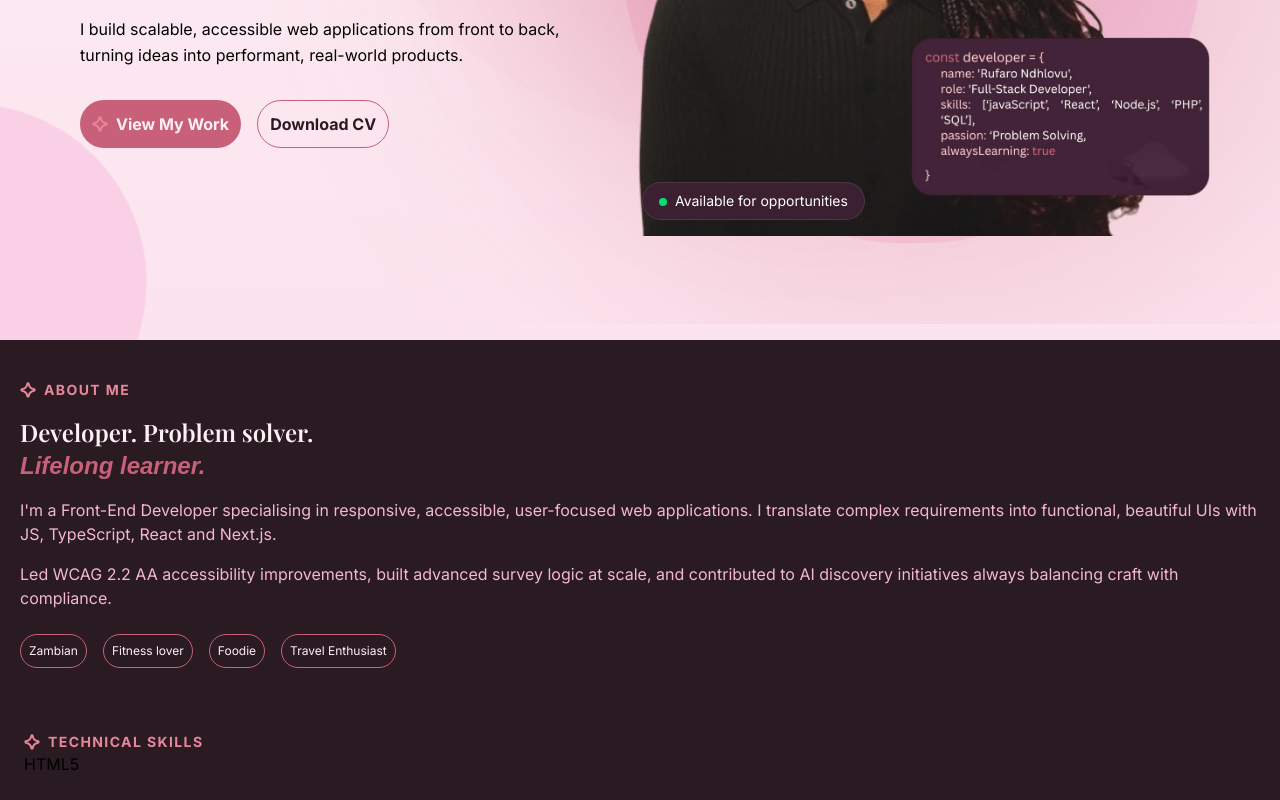
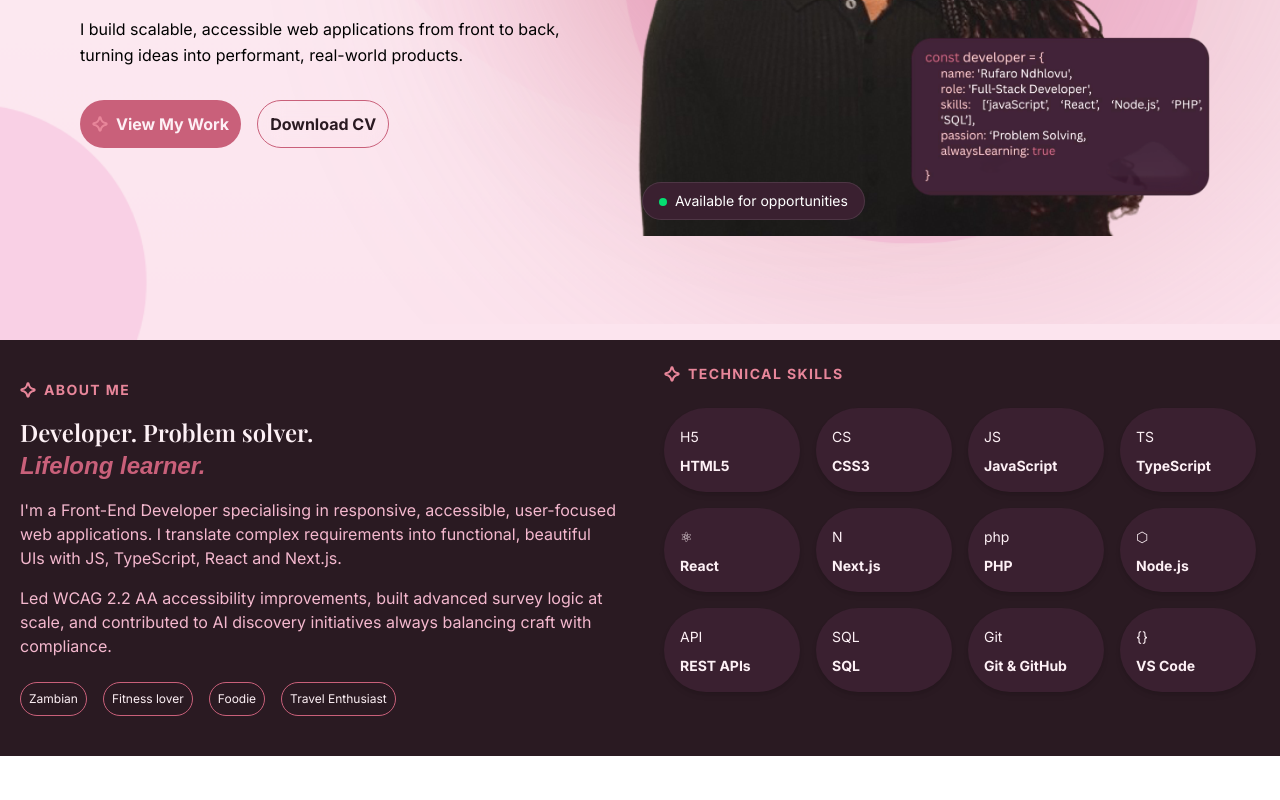
Before and after one commit to rufaro-ndhlovu/PortfolioWebsite, a Next.js app: page / in a window 1280 px wide. Shown: the part 556-1356 px from the top of the page. After the commit the page ends 1312 px from the top, so only its background shows below. Built offline with nearby package versions, Linux system fonts and the light colour scheme; a web font is replaced by a local one.

Commit message:
Refactor Skills section to dynamically render skills from data and update SkillsCard component to accept props for name and icon.

```diff
--- a/app/page.tsx
+++ b/app/page.tsx
@@ -8,8 +8,10 @@ export default function Home() {
   return (
     <div className="">
       <Hero />
-      <About />
-      <Skills />
+      <div className="grid sm:grid-cols-1 md:grid-cols-2">
+        <About />
+        <Skills />
+      </div>
     </div>
   );
 }
--- a/app/sections/Skills.tsx
+++ b/app/sections/Skills.tsx
@@ -3,12 +3,19 @@
 import React from "react";
 import SkillsCard from "../ui/SkillsCard";
 import Label from "../ui/Label";
+import { skills } from "../data/skills";
 
 export default function Skills() {
   return (
     <section className="p-6 bg-[var(--bg-section)]">
       <Label>TECHNICAL SKILLS</Label>
-      <SkillsCard>HTML5</SkillsCard>
+      <div className="grid grid-cols-4 mt-6 gap-4">
+        {skills.map((skill) => (
+          <SkillsCard key={skill.name} name={skill.name} icon={skill.icon} />
+        ))}
+      </div>
+
+      <p></p>
     </section>
   );
 }
--- a/app/ui/SkillsCard.tsx
+++ b/app/ui/SkillsCard.tsx
@@ -3,9 +3,16 @@
 import React from "react";
 
 type props = {
-  children: React.ReactNode;
+  key: string;
+  name: string;
+  icon?: string;
 };
 
-export default function SkillsCard({ children }: props) {
-  return <div className="">{children}</div>;
+export default function SkillsCard({ key, name, icon }: props) {
+  return (
+    <div className="bg-[var(--bg-card)] p-4 rounded-full shadow-md text-[var(--text-dark)]">
+      {icon && <span className="text-sm">{icon}</span>}
+      <h3 className="text-sm font-bold mt-2">{name}</h3>
+    </div>
+  );
 }
```
